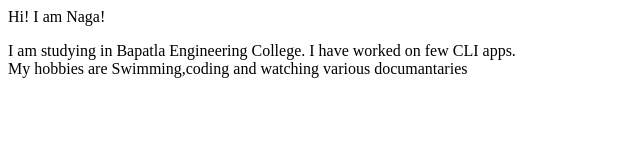
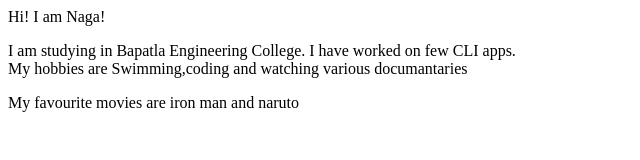
Before and after one commit to Artistole/example-site, a plain HTML site: page index.html in a window 1280 px wide. Shown: the whole page, without its empty margins (0-640 px from the left). Drawn offline with Linux system fonts and the light colour scheme.

Commit message:
update-movies
added favorite movies

```diff
--- a/index.html
+++ b/index.html
@@ -15,5 +15,8 @@
     </br>
      My hobbies are Swimming,coding and watching various documantaries
     </p>
+    <p>
+        My favourite movies are iron man and naruto
+    </p>
 </body>
 </html>
```
